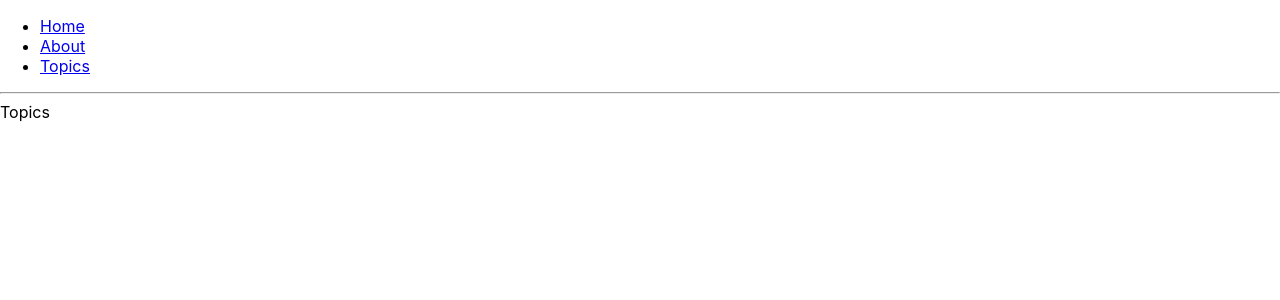
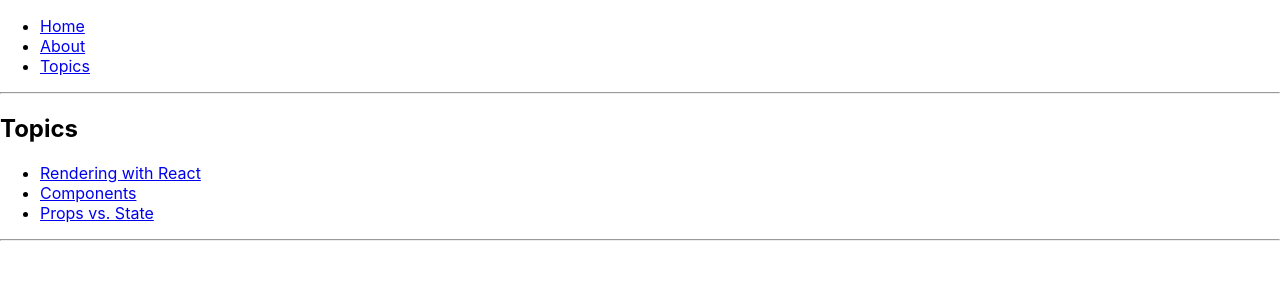
Before and after one commit to dwyfrequency/reactroutertesting, a React (Create React App) app: page /topics in a window 1280 px wide. Shown: the top 300 px of the page. Built offline with nearby package versions, Linux system fonts and the light colour scheme.

Commit message:
adding new component

```diff
--- a/src/components/Topics.js
+++ b/src/components/Topics.js
@@ -1,5 +1,29 @@
 import React from "react";
+import { Link, Route } from "react-router-dom";
+
+// stop time: 1:08:58
+function Topic(props) {
+  return <div>Topic</div>;
+}
 
 export default function Topics(props) {
-  return <div>Topics</div>;
+  return (
+    <div>
+      <h2>Topics</h2>
+      <ul>
+        <li>
+          <Link to="/topics/rendering">Rendering with React</Link>
+        </li>
+        <li>
+          <Link to="/topics/components">Components</Link>
+        </li>
+        <li>
+          <Link to="/topics/props-v-state">Props vs. State</Link>
+        </li>
+      </ul>
+
+      <hr />
+      <Route path="/topics/rendering" component={Topic} />
+    </div>
+  );
 }
```
